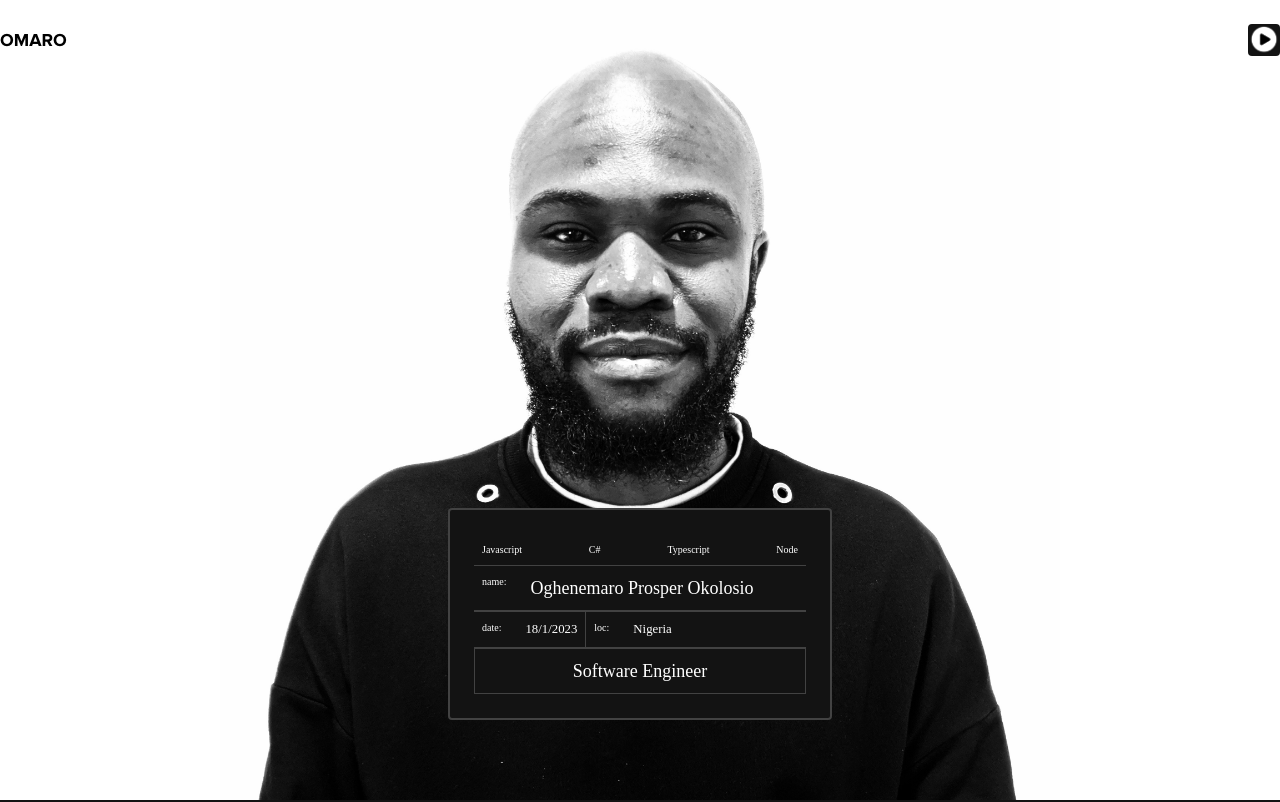
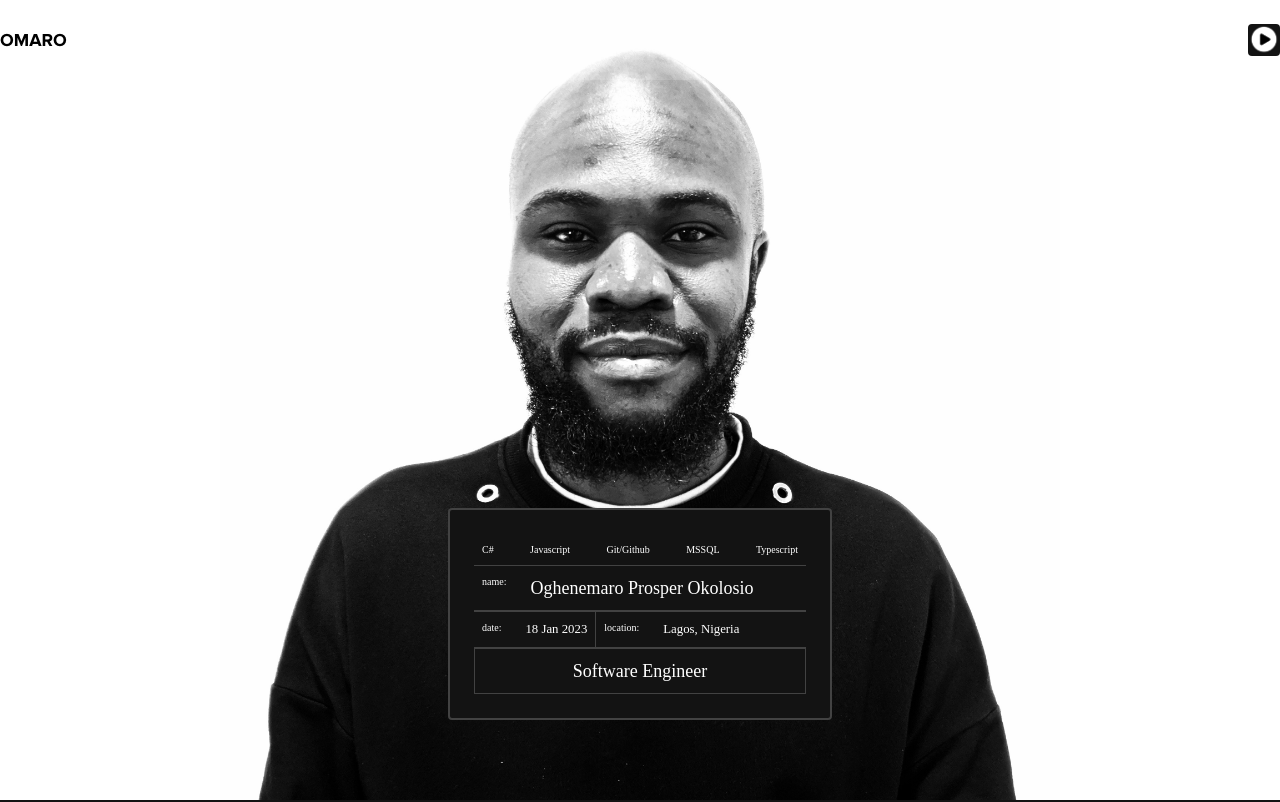
Before and after one commit to Omarookolosio94/omaro, a React (Create React App) app: page /#/ in a window 1280 px wide. Shown: the top 802 px of the page. Built offline with nearby package versions, Linux system fonts and the light colour scheme; a web font is replaced by a local one.

Commit message:
changed date format

```diff
--- a/src/components/Landing.jsx
+++ b/src/components/Landing.jsx
@@ -17,10 +17,9 @@ function Landing() {
       >
         <div className="w-4/5 absolute left-8 bottom-20 text-white border border-2 border-muted-color bg-black-color p-4 md:w-96 md:left-auto md:p-6 md:bottom-20 rounded">
           <div className="p-2 flex justify-between text-exs">
-            <span>Javascript</span>
-            <span>C#</span>
-            <span>Typescript</span>
-            <span>Node</span>
+            {data.skills.map((x) => (
+              <span>{x}</span>
+            ))}
           </div>
           <div className="flex border border-muted-color border-r-0 border-l-0 gap-6 p-2">
             <span className="text-exs">name:</span>
@@ -34,8 +33,10 @@ function Landing() {
               <span className="text-light text-center">{getCurrentDate()}</span>
             </div>
             <div className="flex gap-4 justify-between p-2 md:gap-6">
-              <span className="text-exs">loc:</span>
-              <span className="text-light text-center">Nigeria</span>
+              <span className="text-exs">location:</span>
+              <span className="text-light text-center">
+                {data.bio.location}
+              </span>
             </div>
           </div>
           <div className="text-center border border-muted-color p-2">
--- a/src/utils/Helpers.js
+++ b/src/utils/Helpers.js
@@ -1,9 +1,24 @@
 export const formatDateToYMD = (date) => date.split('-').reverse().join('-');
+
+export const months = [
+  'Jan',
+  'Feb',
+  'Mar',
+  'Apr',
+  'May',
+  'Jun',
+  'Jul',
+  'Aug',
+  'Sept',
+  'Oct',
+  'Nov',
+  'Dec',
+];
 
 export const formatDateToDMY = (date) => date.split('-').reverse().join('-');
 
 export const getCurrentDate = () => {
   var dt = new Date();
 
-  return dt.getDate() + '/' + (dt.getMonth() + 1) + '/' + dt.getFullYear();
+  return dt.getDate() + ' ' + months[dt.getMonth()] + ' ' + dt.getFullYear();
 };
--- a/src/utils/personalData.js
+++ b/src/utils/personalData.js
@@ -4,8 +4,10 @@ export const PERSONAL_DATA = {
     firstname: 'Oghenemaro',
     surname: 'Okolosio',
     middlename: 'Prosper',
-    role: 'Software Engineer'
+    role: 'Software Engineer',
+    location: 'Lagos, Nigeria',
   },
+  skills: ['C#', 'Javascript', 'Git/Github', 'MSSQL', 'Typescript'],
   socials: {
     linkedin: 'https://www.linkedin.com/in/oghenemaro-okolosio/',
     github: 'https://github.com/omarookolosio94',
```
Also changed, not shown: src/components/shared/Footer.jsx (+0 -20 lines).
